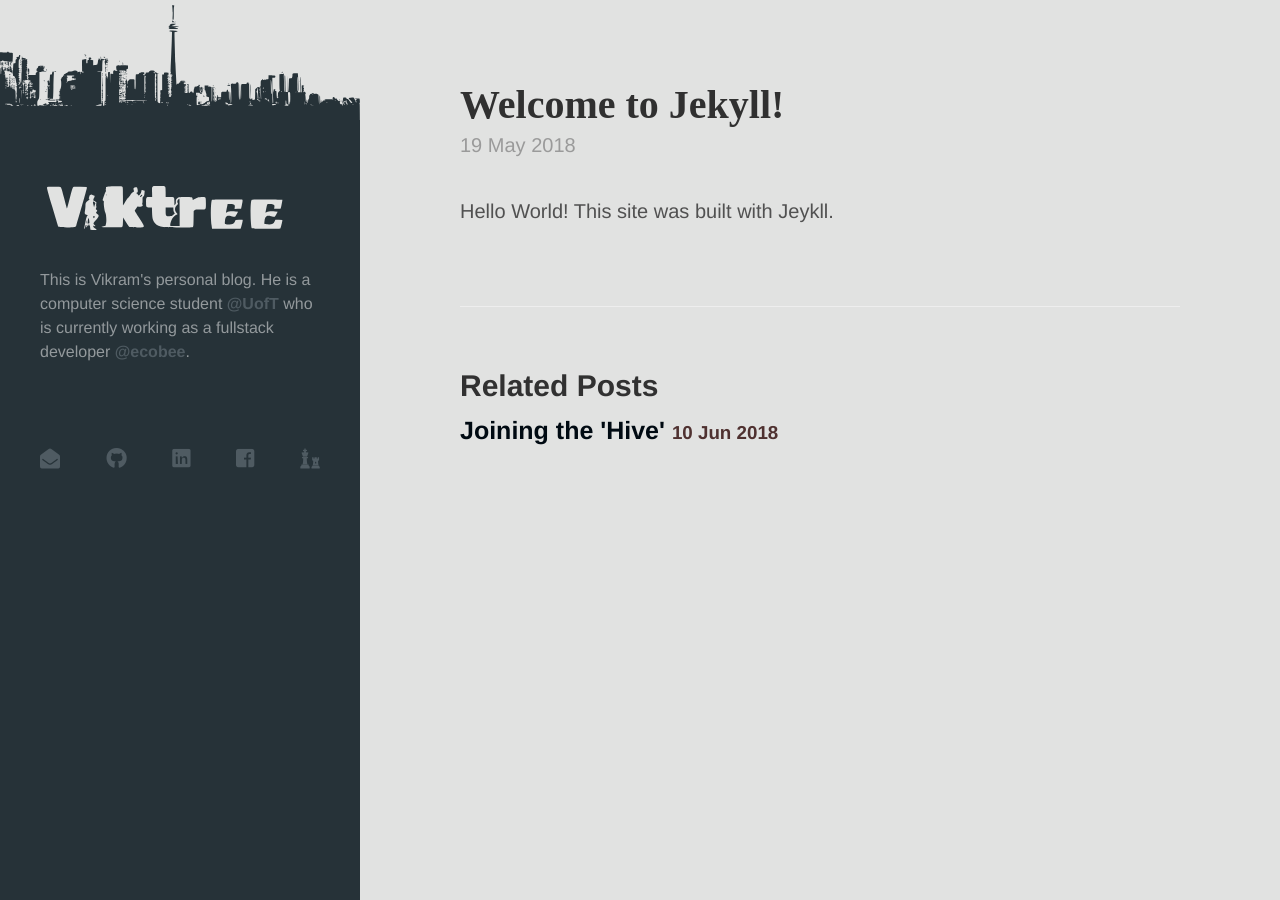
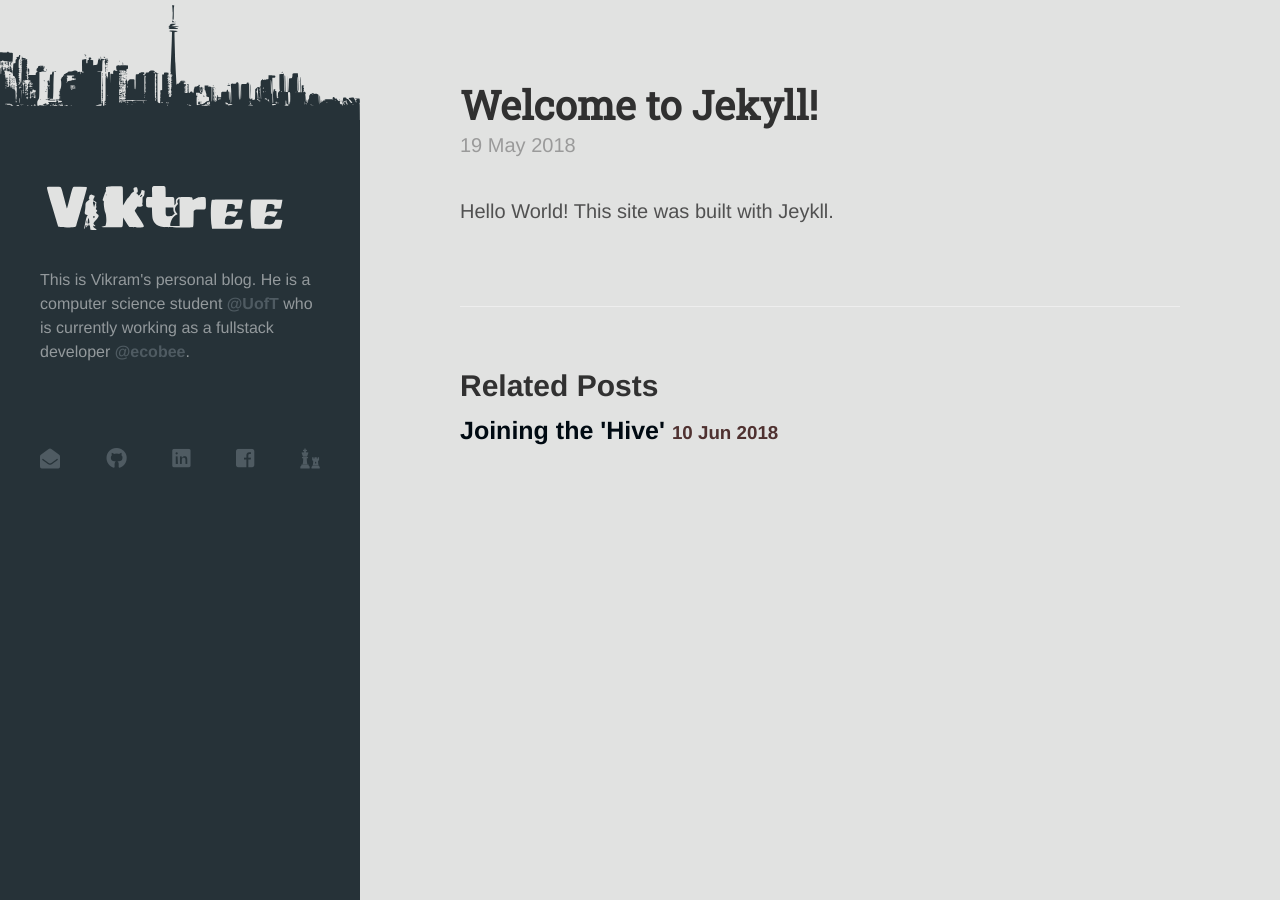
Before and after one commit to Viktree/Viktree.github.io, a Jekyll site: the page built from _posts/2018-05-19-welcome-to-jekyll.md, in a window 1280 px wide. Built offline with Jekyll 4.4.1, drawn with Linux system fonts in a browser that asks for light colours; nearby versions of some CDN libraries; some web fonts are replaced.

Commit message:
Change font

```diff
--- a/_includes/head.html
+++ b/_includes/head.html
@@ -12,7 +12,8 @@
 
   <!-- Google Fonts -->
   <link href="https://fonts.googleapis.com/css?family=Montserrat" rel="stylesheet">
-  <link href="https://fonts.googleapis.com/css?family=Saira+Extra+Condensed" rel="stylesheet">
+  <link href="https://fonts.googleapis.com/css?family=Roboto+Slab" rel="stylesheet">
+
 
 
   <title>
```
